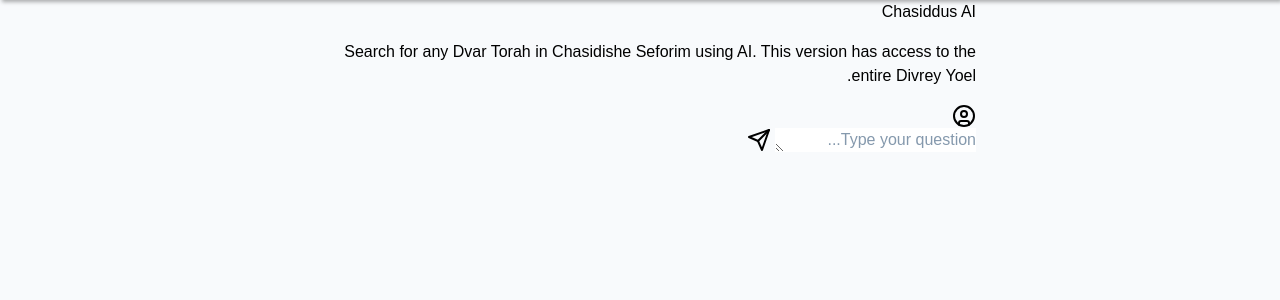
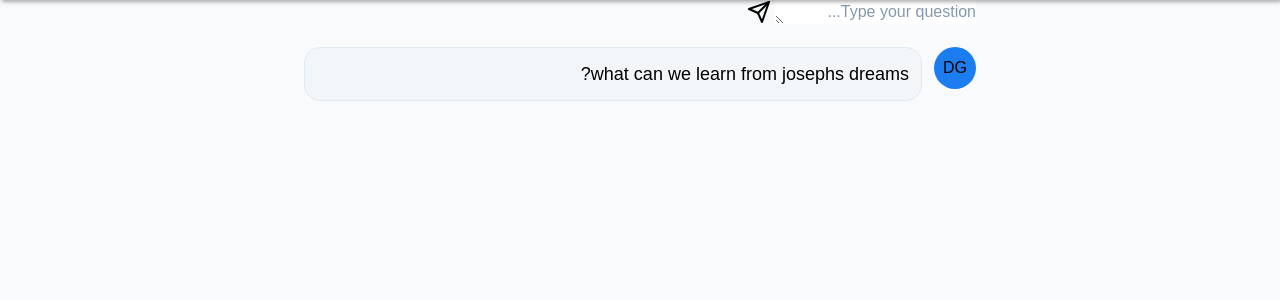
Before and after one commit to pinta-partners/DIVREYYOELtryaginuiforreplit, a Flask app: page / in a window 1280 px wide. Shown: the part 56-356 px from the top of the page. Run offline with Flask 3, Linux system fonts and the light colour scheme; some web fonts are replaced.

Commit message:
User checkpoint: Update index.html to display initial conversation example.

```diff
--- a/templates/index.html
+++ b/templates/index.html
@@ -16,17 +16,10 @@
         </div>
       </header>
       <div class="max-w-2xl mx-auto flex flex-col gap-4 mb-4 px-3 sm:px-0">
-        <h1>Chasiddus AI</h1>
-        <h2>Search for any Dvar Torah in Chasidishe Seforim using AI. This version has access to the entire Divrey Yoel.</h2>
+
 
         <form id="query-form" class="chat-form">
-            <div class="avatar">
-                <svg xmlns="http://www.w3.org/2000/svg" width="24" height="24" viewBox="0 0 24 24" fill="none" stroke="currentColor" stroke-width="2" stroke-linecap="round" stroke-linejoin="round" class="lucide lucide-circle-user">
-                    <circle cx="12" cy="12" r="10" />
-                    <circle cx="12" cy="10" r="3" />
-                    <path d="M7 20.662V19a2 2 0 0 1 2-2h6a2 2 0 0 1 2 2v1.662" />
-                </svg>
-            </div>
+
             <div class="chat-input-container">
                 <textarea id="question" name="question" placeholder="Type your question..." required rows="1"></textarea>
                 <button type="submit">
@@ -37,6 +30,22 @@
                 </button>
             </div>
         </form>
+
+        <div class="flex gap-3">
+          <div
+            class="flex justify-center items-center rounded-full h-[42px] w-[42px] align-content bg-blue-500"
+          >
+            DG
+          </div>
+          <div
+            class="bg-gray-100 border border-gray-200 rounded-2xl p-3 f-narkis flex-1 text-lg"
+          >
+            <md-block rendered="property"
+              ><p>what can we learn from josephs dreams?</p>
+            </md-block>
+
+          </div>
+        </div>
 
         <div id="result-container" class="result-container"></div>
       </div>
```
